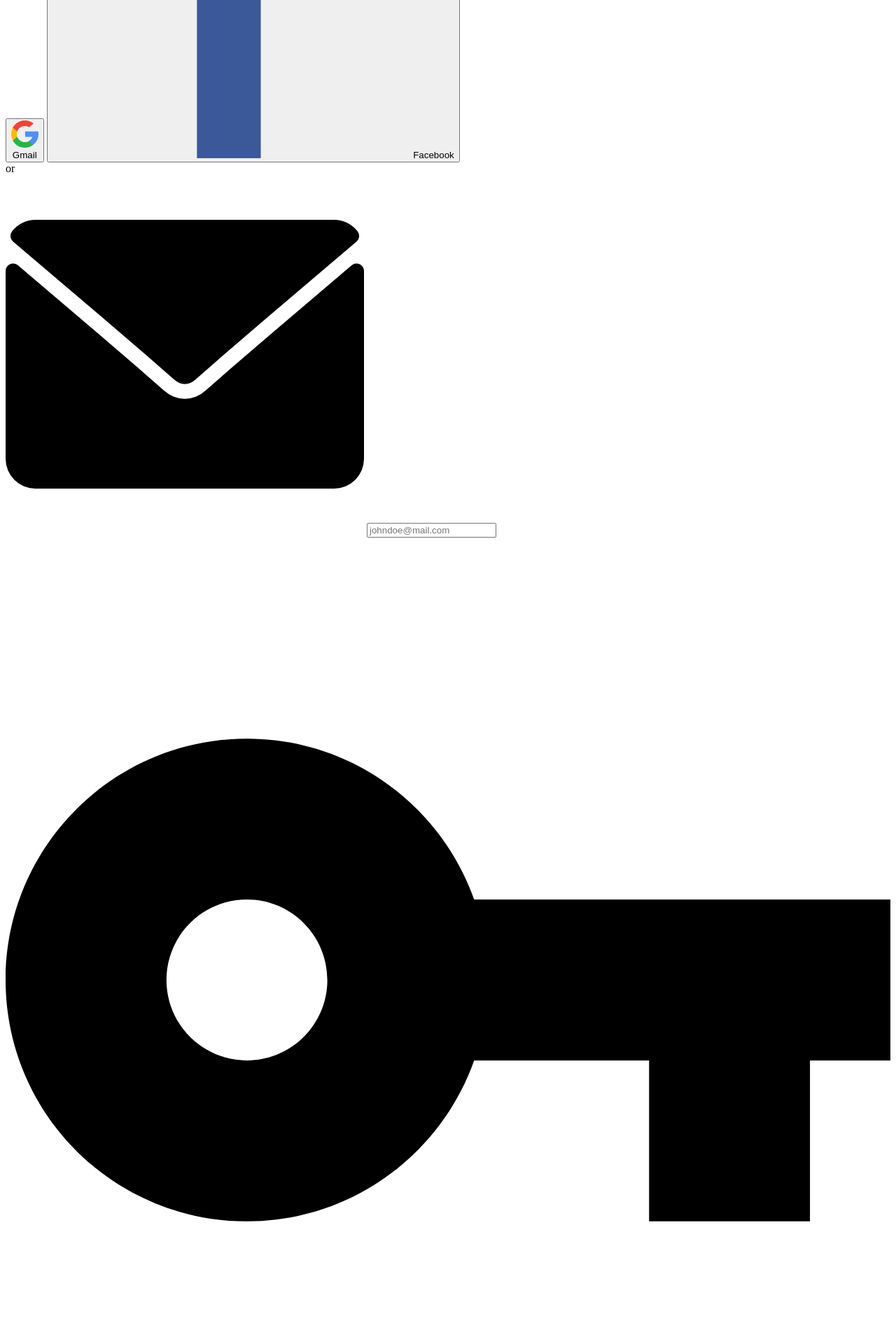
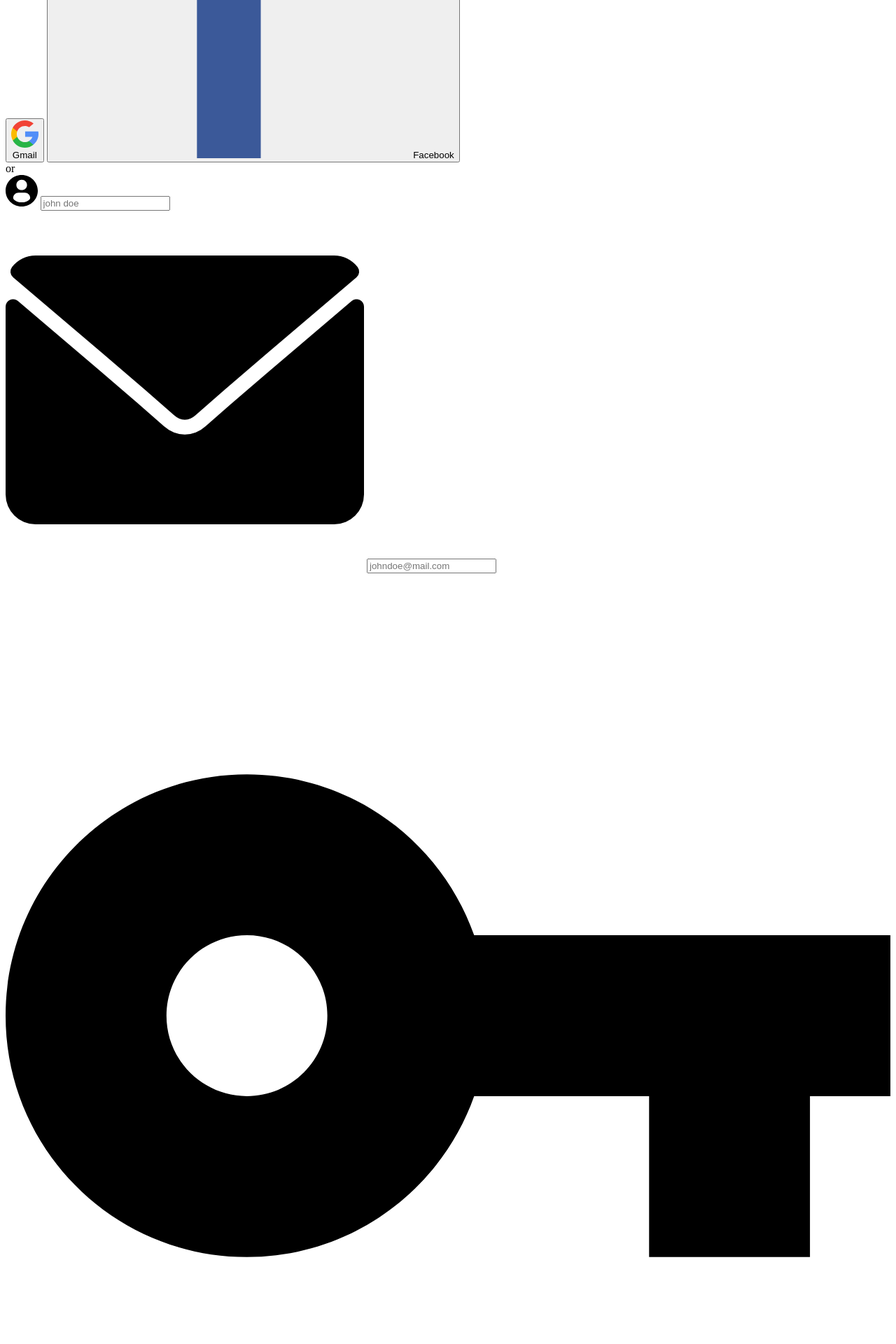
Before and after one commit to mobinpardazesh/cando, a Django app: template templates/login.html in a window 1280 px wide. Shown: the part 369-2289 px from the top of the page at 70% size. Run offline with Django 4.2, Linux system fonts and the light colour scheme; the template is opened without the code that fills it, so the values that code supplies are empty.

Commit message:
1402/5/23

```diff
--- a/home/forms.py
+++ b/home/forms.py
@@ -99,6 +99,8 @@ class Student_Register_Form(ModelForm):
         return user
 
 
+class Login_Form(ModelForm):
+    pass
 class Student_Login_Form(ModelForm):
     class Meta:
         model = Student
--- a/templates/login.html
+++ b/templates/login.html
@@ -25,16 +25,24 @@
                 </button>
             </div>
             <div class="text-center line form-divider">or</div>
-            <form action="" class="login-form spacer">
+    <form method="get" class="login-form spacer" id="signup-form">
+                    <div class="input-group">
+                        <img class="icon input-icon" src="/static/icons/profile-user.svg" alt="">
+                        <input required name="username" id="username" type="text" class="form-input" placeholder="john doe" maxlength="16" minlength="6">
+                    </div>
                     <div class="input-group">
                         <img class="icon input-icon" src="/static/icons/envelope.png" alt="">
-                    <input type="email" class="form-input" placeholder="johndoe@mail.com">
+                        <input required name="email" id="email" type="email" class="form-input" placeholder="johndoe@mail.com">
                     </div>
                     <div class="input-group">
                         <img class="icon input-icon" src="/static/icons/key.svg" alt="">
-                    <input type="password" class="form-input" placeholder="password">
+                        <input required name="password1" id="password1" type="password" class="form-input" placeholder="password" maxlength="22" minlength="8">
                     </div>
-                <input type="submit" class="submit" value="Login">
+                    <div class="input-group">
+                        <img class="icon input-icon" src="/static/icons/key.svg" alt="">
+                        <input required name="password2" id="password2" type="password" class="form-input" placeholder=" confirm password" maxlength="22" minlength="8">
+                    </div>
+                    <input type="submit" class="submit" value="Signup">
                 </form>
 
         </div>
```
Also changed, not shown: home/views.py (+4 -4 lines). Lines whose indentation alone changed are shown as unchanged.
